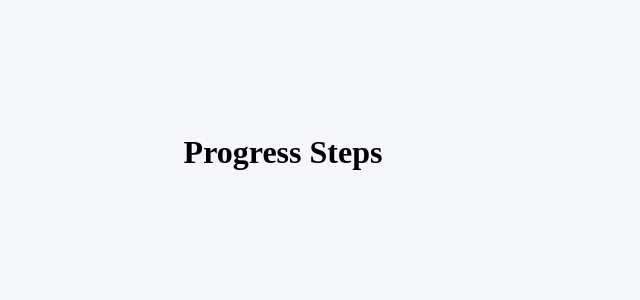
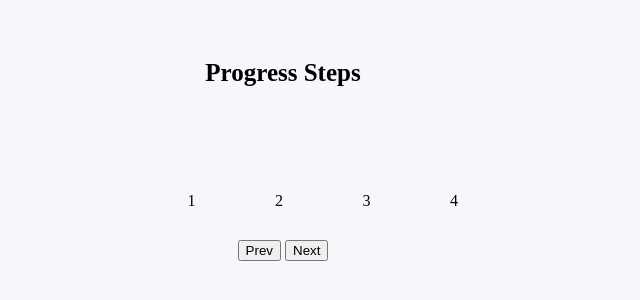
Before and after one commit to samantha-navarro/making-progress-project, a plain HTML site: page index.html in a window 1280 px wide. Shown: the part 248-548 px from the top of the page, without its empty margins (357-997 px from the left). Drawn offline with Linux system fonts and the light colour scheme; a web font is replaced by a local one.

Commit message:
css with progress-container

```diff
--- a/index.html
+++ b/index.html
@@ -8,7 +8,18 @@
     <title>DevSMN making progress steps</title>
 </head>
 <body>
-    <h1>Progress Steps</h1>
+    <div class="container">
+        <h1>Progress Steps</h1>
+        <div class="progress-container">
+            <div class="progress" id="progress"></div>
+            <div class="circle active">1</div>
+            <div class="circle">2</div>
+            <div class="circle">3</div>
+            <div class="circle">4</div>
+            </div>
+        <button class="btn" id="prev">Prev</button>
+        <button class="btn" id="next">Next</button>
+    </div>
     <script src="script.js"></script>
 </body>
 </html>
--- a/style.css
+++ b/style.css
@@ -14,3 +14,26 @@ body {
     overflow: hidden;
     background-color: #f6f7fb;
 }
+
+.container {
+    text-align: center;
+}
+
+h1 {
+    margin-bottom: 30%;
+    font-size: 25px;
+
+}
+
+.progress-container {
+   display: flex;
+   /* default flex display is row */
+   justify-content: space-between;
+   /* lets numbers be apart from one another */
+   margin-bottom: 30px;
+   /* away from the buttons */
+   position: relative;
+   max-width: 100%;
+   width: 350px;
+   /* the size of the container */
+}
```
